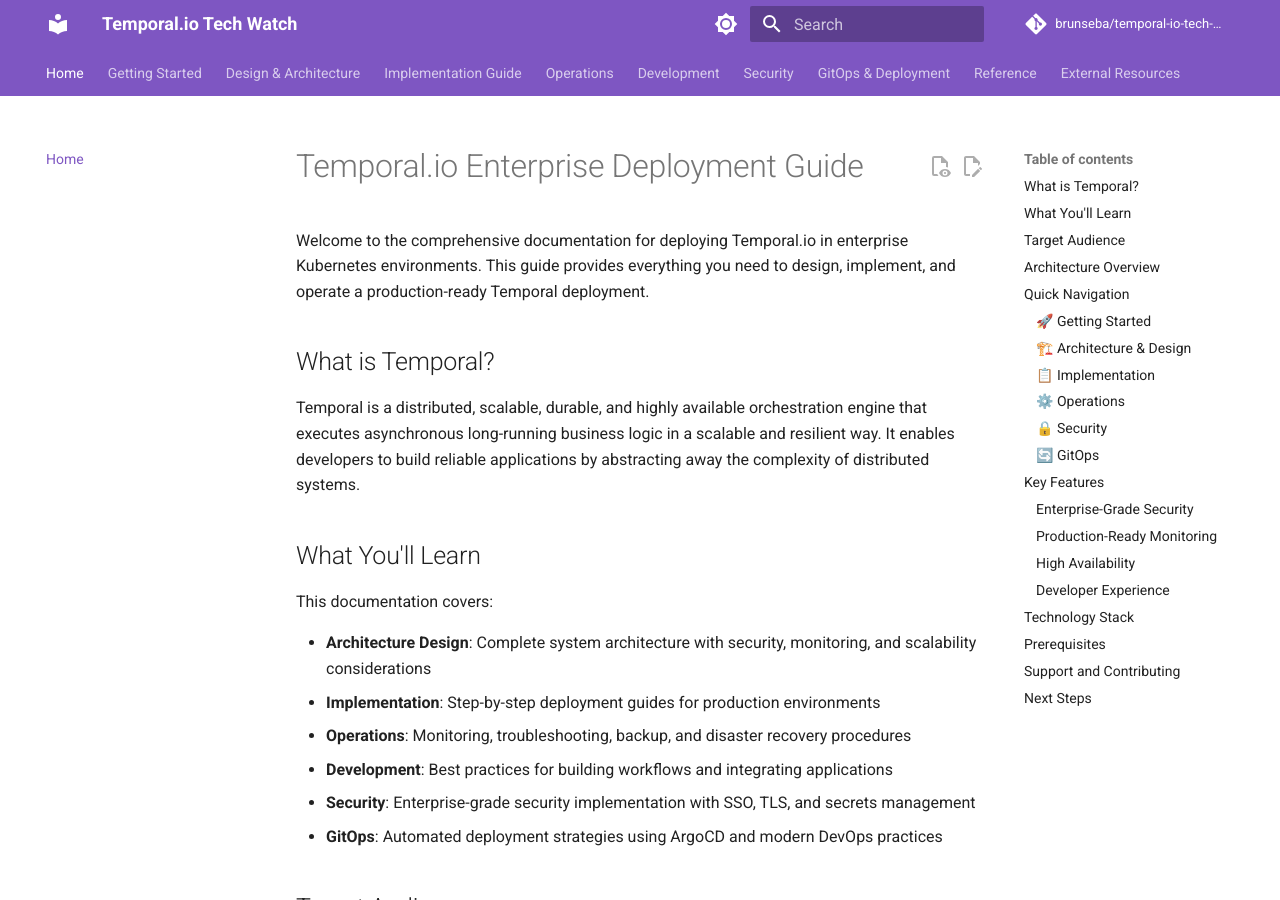
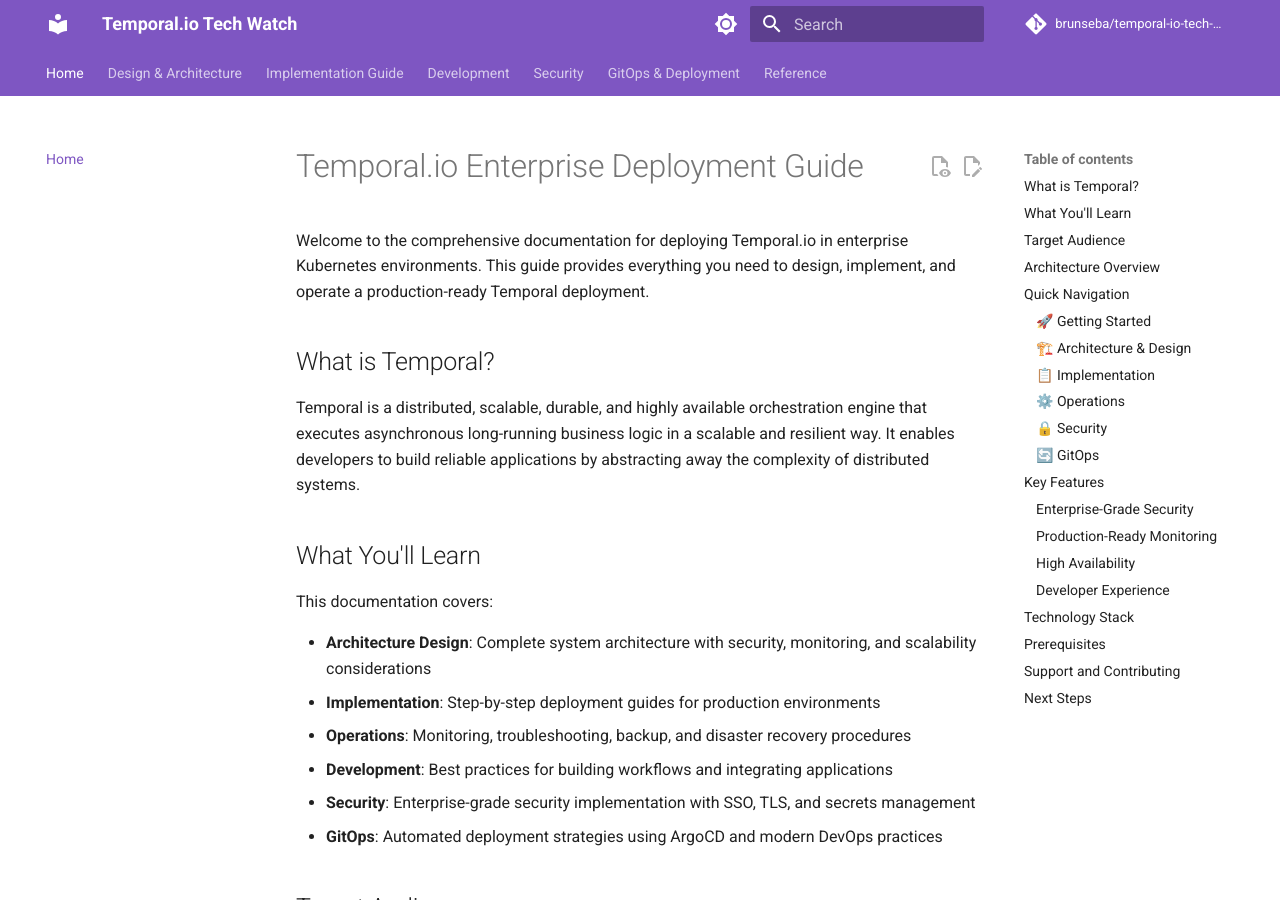
Before and after one commit to brunseba/temporal-io-tech-watch, an MkDocs documentation site: the page built from docs/index.md, in a window 1280 px wide and 900 px high. Built offline with MkDocs 1.6.1 and Material for MkDocs 9.7.7, drawn with Linux system fonts in a browser that asks for light colours; comment, search, counter and statistics services are not loaded; the version menu is left out; some of the changed lines change nothing that is shown.

Commit message:
fix: simplify navigation to include only existing documentation files
Removed references to non-existent files from the navigation:
- getting-started/* pages
- operations/* pages
- Some gitops/* pages

The simplified navigation now only includes files that actually exist
in the repository, which allows MkDocs to build successfully.
Additional pages can be added to navigation as they are created.

```diff
--- a/mkdocs.yml
+++ b/mkdocs.yml
@@ -111,10 +111,6 @@
 # Page tree
 nav:
   - Home: index.md
-  - Getting Started:
-    - Overview: getting-started/overview.md
-    - Prerequisites: getting-started/prerequisites.md
-    - Quick Start: getting-started/quick-start.md
   - Design & Architecture:
     - System Architecture: architecture/system-architecture.md
     - Security Design: architecture/security-design.md
@@ -127,12 +123,6 @@
     - Database Setup: implementation/database-setup.md
     - Temporal Deployment: implementation/temporal-deployment.md
     - Application Deployment: implementation/application-deployment.md
-  - Operations:
-    - Monitoring & Observability: operations/monitoring.md
-    - Backup & Recovery: operations/backup-recovery.md
-    - Troubleshooting: operations/troubleshooting.md
-    - Performance Tuning: operations/performance-tuning.md
-    - Health Checks: operations/health-checks.md
   - Development:
     - Workflow Development: development/workflow-development.md
     - Python SDK Guide: development/python-sdk.md
@@ -147,19 +137,13 @@
     - Security Best Practices: security/best-practices.md
   - GitOps & Deployment:
     - ArgoCD Setup: gitops/argocd-setup.md
-    - Helm Charts: gitops/helm-charts.md
     - Environment Management: gitops/environment-management.md
-    - Release Management: gitops/release-management.md
   - Reference:
     - Configuration Reference: reference/configuration.md
     - API Reference: reference/api.md
     - CLI Commands: reference/cli-commands.md
     - Troubleshooting Guide: reference/troubleshooting-guide.md
     - FAQ: reference/faq.md
-  - External Resources:
-    - Temporal Documentation: https://docs.temporal.io/
-    - Kubernetes Documentation: https://kubernetes.io/docs/
-    - Helm Documentation: https://helm.sh/docs/
 
 # Custom CSS (uncomment when assets are available)
 # extra_css:
```
